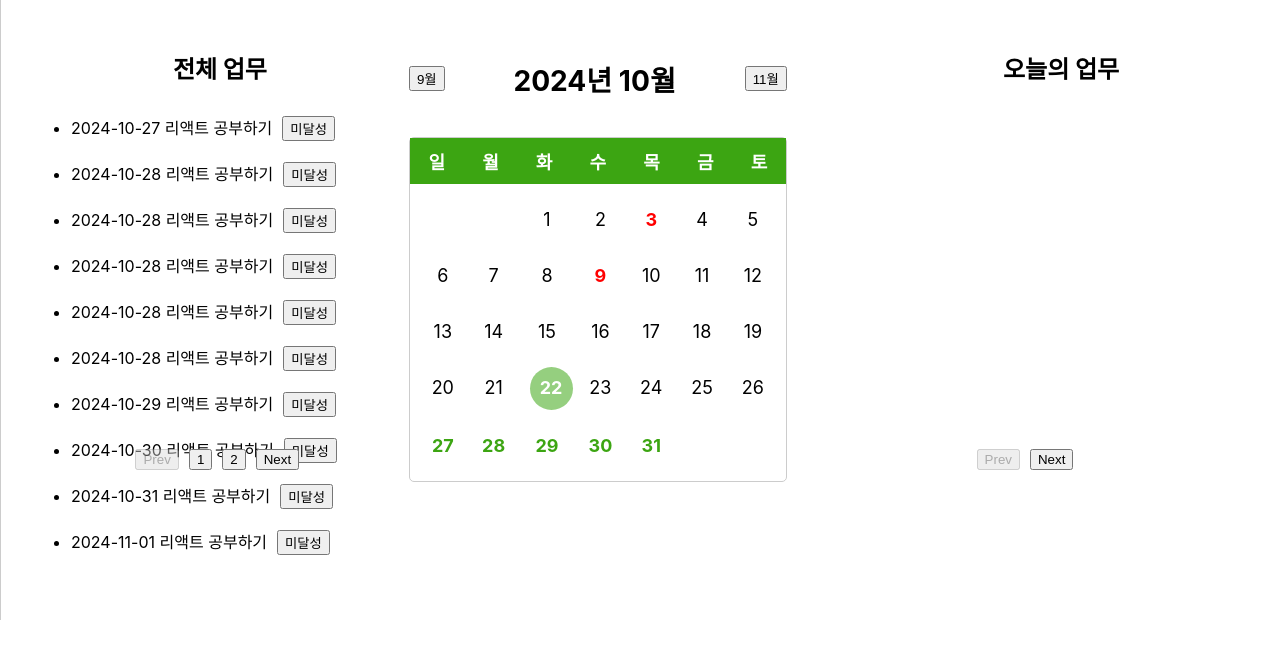
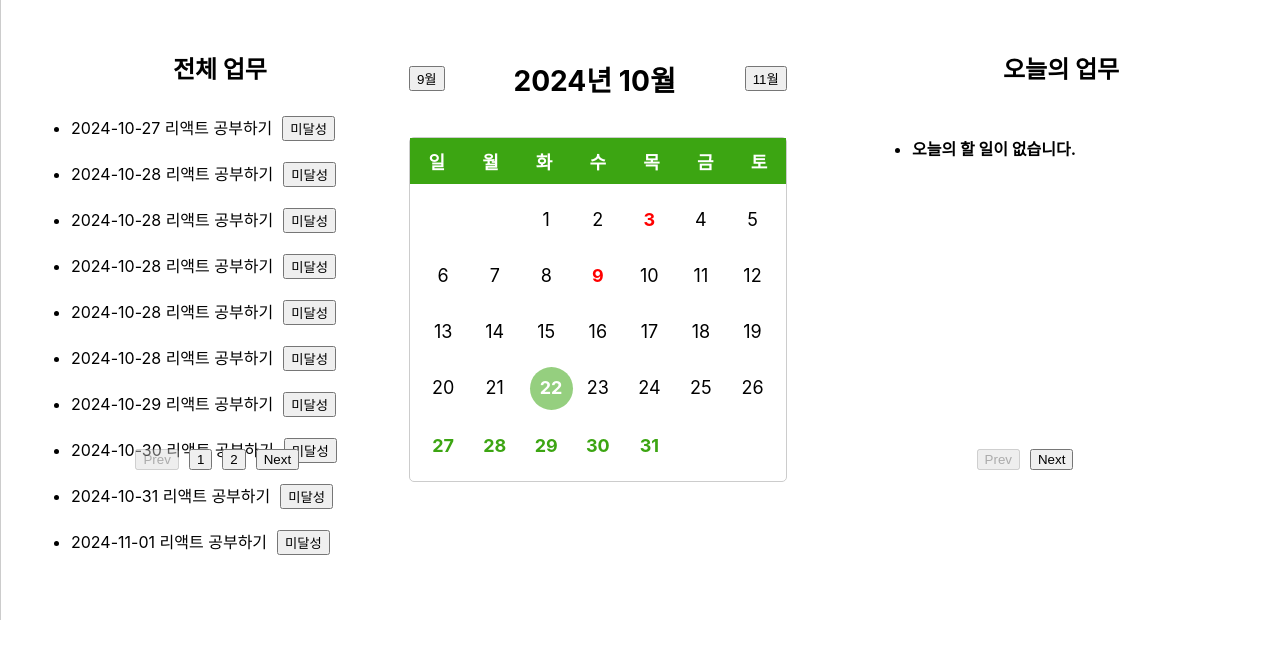
Before and after one commit to vosw1/my-app, a React (Create React App) app: page /home in a window 1280 px wide. Shown: the top 658 px of the page. Built offline with nearby package versions, Linux system fonts and the light colour scheme.

Commit message:
일정이 없을 때 멘트 추가

```diff
--- a/src/home/Home.js
+++ b/src/home/Home.js
@@ -228,7 +228,12 @@ const Home = () => {
             <div className={styles['body-right']}>
                 <h2>오늘의 업무</h2>
                 <ul style={{ flex: 1, overflowY: 'auto' }}> {/* overflow 설정 */}
-                    {paginatedTodayTodos.map((todo, index) => (
+                    {paginatedTodayTodos.length === 0 ? (
+                        <li>
+                            <h4>오늘의 할 일이 없습니다.</h4>
+                        </li> // 오늘의 업무가 없을 경우 메시지
+                    ) : (
+                        paginatedTodayTodos.map((todo, index) => (
                             <li key={index}>
                                 <span onClick={() => handleTodoClick(todo)}>
                                     {todo.deadline} {todo.name}
@@ -237,7 +242,8 @@ const Home = () => {
                                     {todo.isCompleted ? "달성" : "미달성"}
                                 </button>
                             </li>
-                    ))}
+                        ))
+                    )}
                 </ul>
                 {/* 페이지네이션 컴포넌트 */}
                 <div className={styles.Paging}>
@@ -252,7 +258,6 @@ const Home = () => {
             {isModalOpen && <Modal todo={selectedTodo} onClose={closeModal} />}
         </div>
     );
-
 };
 
 export default Home;
--- a/src/styles/Calendar.module.css
+++ b/src/styles/Calendar.module.css
@@ -50,7 +50,7 @@
     width: 23px;
     height: 23px;
     border-radius: 50px;
-    margin-left: 8px;
+    margin-left: 14%;
 }
 
 .emptyDay {
--- a/src/styles/Home.module.css
+++ b/src/styles/Home.module.css
@@ -7,7 +7,7 @@
 }
 
 .body-center {
- margin-right: 7%;
+    margin-right: 7%;
 }
 
 .body-left,
@@ -37,9 +37,5 @@ h2 {
     justify-content: center;
     position: absolute;
     bottom: 120px;
-}
-
-.body-left .Paging,
-.body-right .Paging {
     left: 25%;
 }
```
Lines whose indentation alone changed are shown as unchanged.
